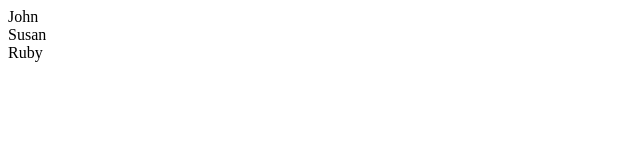
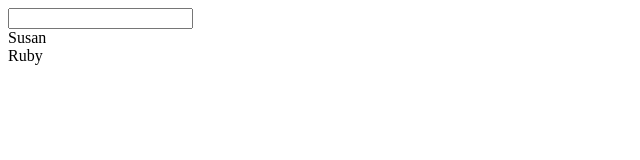
Before and after one commit to SarvM/angular-samples, an Angular app: page / in a window 1280 px wide. Shown: the top 160 px of the page, without its empty margins (0-640 px from the left). Built offline with nearby package versions, Linux system fonts and the light colour scheme.

Commit message:
3 files modified, 1 added

```diff
--- a/src/app/app.module.ts
+++ b/src/app/app.module.ts
@@ -8,10 +8,11 @@ import { PlayPipeComponent } from './play-pipe/play-pipe.component';
 import { PlayCustomPipeComponent } from './play-custom-pipe/play-custom-pipe.component';
 import { ReversePipe } from './play-custom-pipe/reverse.pipe';
 import { PipeImpureComponent } from './pipe-impure/pipe-impure.component';
+import { EducationPipe } from './pipe-impure/education.pipe';
 
 @NgModule({
   imports:      [ BrowserModule, FormsModule ],
-  declarations: [ AppComponent, HelloComponent, PlayPipeComponent, PlayCustomPipeComponent, ReversePipe, PipeImpureComponent ],
+  declarations: [ AppComponent, HelloComponent, PlayPipeComponent, PlayCustomPipeComponent, ReversePipe, PipeImpureComponent, EducationPipe ],
   bootstrap:    [ AppComponent ]
 })
 export class AppModule { }
--- /dev/null
+++ b/src/app/pipe-impure/education.pipe.ts
@@ -0,0 +1,12 @@
+import { Pipe, PipeTransform } from '@angular/core';
+import { Profile } from '../pipe-impure/profile';
+
+@Pipe({
+  name: 'education'
+})
+export class EducationPipe implements PipeTransform {
+  transform(profile: Profile[], name: string) {
+    console.log(profile);
+    return profile.education === name? profile.name: null;
+  }
+}
--- a/src/app/pipe-impure/pipe-impure.component.html
+++ b/src/app/pipe-impure/pipe-impure.component.html
@@ -1,3 +1,8 @@
+<input type="text" name="username"
+id="userName" #user
+(keyup.enter)="addUser(user.value); user.value=''">
+
+
 <div *ngFor="let profile of profiles">
-  {{profile.name}}
+  {{profile | education: 'MCA'}}
 </div>
--- a/src/app/pipe-impure/pipe-impure.component.ts
+++ b/src/app/pipe-impure/pipe-impure.component.ts
@@ -14,11 +14,16 @@ export class PipeImpureComponent implements OnInit {
     this.profiles = [
       {name: 'John', education: 'BE'},
       {name: 'Susan', education: 'MCA'},
-      {name: 'Ruby', education: 'BE'}
+      {name: 'Ruby', education: 'MCA'}
     ]
   }
 
   ngOnInit() {
   }
 
+  addUser(user: string){
+    var profile = { name: user, education: ''};
+    this.profiles.push(profile);
+  }
+
 }
```
